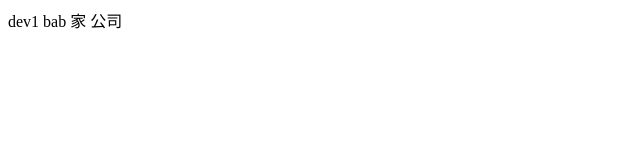
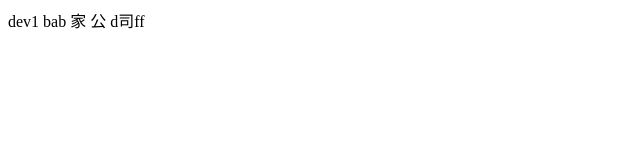
Before and after one commit to lozhu/git, a plain HTML site: page index.html in a window 1280 px wide. Shown: the full height of the page, 0-640 px from the left. Drawn offline with Linux system fonts and the light colour scheme.

Commit message:
Update index.html

```diff
--- a/index.html
+++ b/index.html
@@ -7,6 +7,5 @@
     <title>Document</title>
 </head>
 <body>
-    dev1 bab 家 公司
-</body>
+    dev1 bab 家 公 d司ff
 </html>
```
